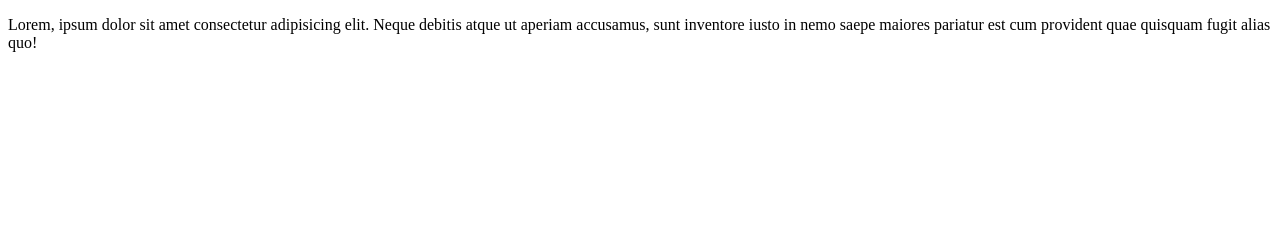
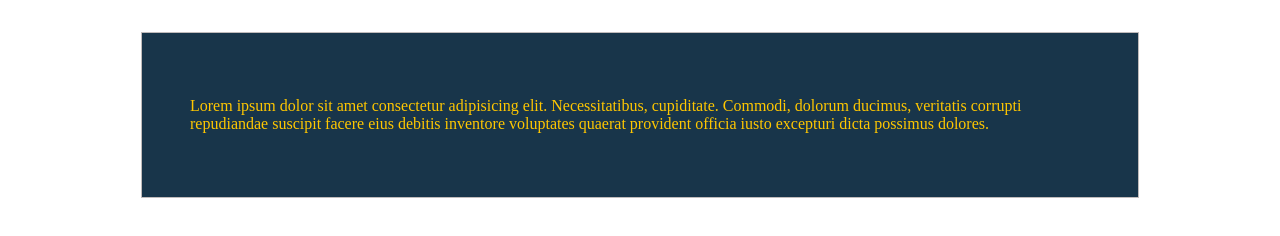
Before and after one commit to Lizzi9/CSS-BOX-MODEL, a plain HTML site: page CSSselector.html in a window 1280 px wide. Drawn offline with Linux system fonts and the light colour scheme.

Commit message:
add max-width,border ans padding to element

```diff
--- a/CSSselector.css
+++ b/CSSselector.css
@@ -1,12 +1,13 @@
 
 
-section .intro{
+ .intro{
+    font-size:1rem;
     color: #ffc700;
+    max-width: 900px;
     background-color: #18354A;
-    font-size:3rem;
-    margin:2rem 0 32rem 0;
-    padding:3rem 3rem 3rem 3rem;
-    border:1px solid rgb(192, 187, 187)
-    max-width:900px;
+    border:1px solid rgb(192, 187, 187);
+    padding:3rem;
+    margin:2rem auto;
+
 
 }
--- a/CSSselector.html
+++ b/CSSselector.html
@@ -8,10 +8,10 @@
     <link rel="stylesheet" href="./CSSselector.css">
 </head>
 <body>
-    <section>
-        <div class="into">
-            <p>Lorem, ipsum dolor sit amet consectetur adipisicing elit. Neque debitis atque ut aperiam accusamus, sunt inventore iusto in nemo saepe maiores pariatur est cum provident quae quisquam fugit alias quo!</p>
-        </div>
+
+
+        <section class="intro">
+        <p>Lorem ipsum dolor sit amet consectetur adipisicing elit. Necessitatibus, cupiditate. Commodi, dolorum ducimus, veritatis corrupti repudiandae suscipit facere eius debitis inventore voluptates quaerat provident officia iusto excepturi dicta possimus dolores.</p>
     </section>
 </body>
 </html>
--- a/index.css
+++ b/index.css
@@ -1,12 +1,11 @@
 h3{
     color:blue;
+    width:20vw;
     font-size: 20px;
     font-family:sans-serif;
-    width:20vw;
-    border-bottom: 5px solid orange;
     padding-bottom:10px;
     padding-left:80px;
-
+    border-bottom: 5px solid orange;
 }
 
 
```
